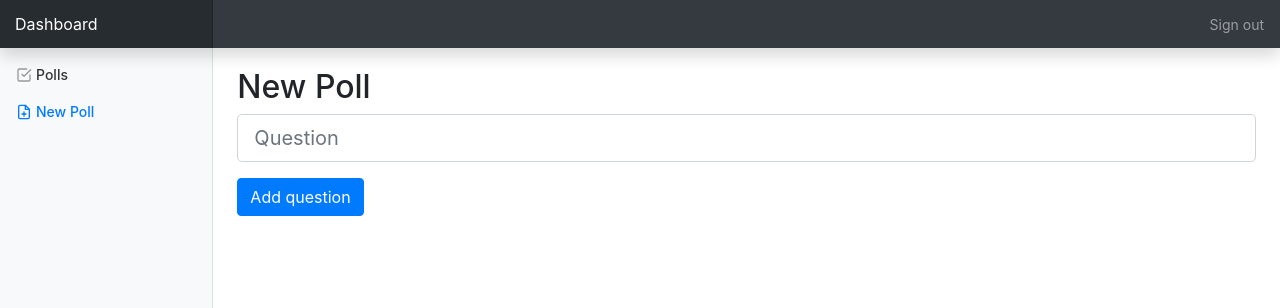
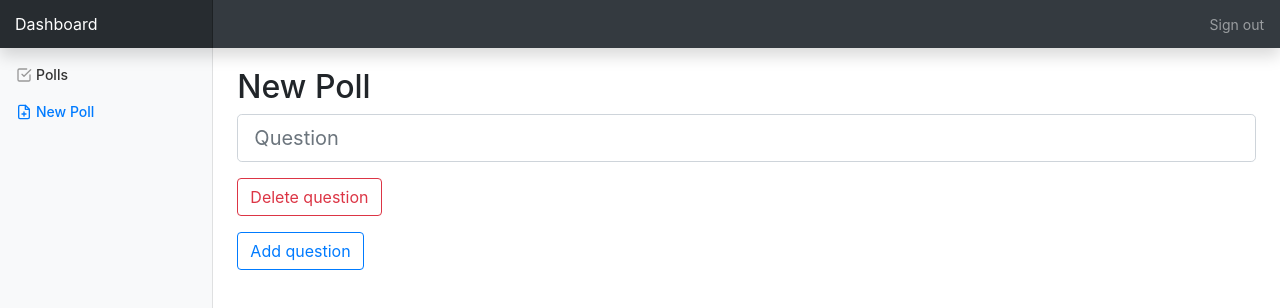
Before and after one commit to georgii-sirotkin/poller, a React (Create React App) app: page /create in a window 1280 px wide. Shown: the top 308 px of the page. Built offline with nearby package versions, Linux system fonts and the light colour scheme.

Commit message:
Enable user to delete questions

```diff
--- a/src/AddPoll.js
+++ b/src/AddPoll.js
@@ -17,7 +17,7 @@ class AddPoll extends React.Component {
       ]
     };
 
-    this.handleAddQuestionButtonClick = this.handleAddQuestionButtonClick.bind(this);
+    this.addQuestion = this.addQuestion.bind(this);
   }
 
   handleQuestionTextChange(index, text) {
@@ -26,10 +26,16 @@ class AddPoll extends React.Component {
     this.setState({questions});
   }
 
-  handleAddQuestionButtonClick() {
+  addQuestion() {
     this.setState({
       questions: this.state.questions.concat({...questionTemplate})
     });
+  }
+
+  removeQuestion(index) {
+    let questions = [...this.state.questions];
+    questions.splice(index, 1);
+    this.setState({questions});
   }
 
   render() {
@@ -37,7 +43,8 @@ class AddPoll extends React.Component {
       return <QuestionInput
               question={question}
               key={index}
-              onQuestionTextChange={(e) => this.handleQuestionTextChange(index, e.target.value)} />
+              onQuestionTextChange={(e) => this.handleQuestionTextChange(index, e.target.value)}
+              onRemoveQuestion={() => this.removeQuestion(index)}/>
     });
 
     return (
@@ -45,7 +52,7 @@ class AddPoll extends React.Component {
           <h1 className="h2">New Poll</h1>
           {questions}
           <div>
-            <Button variant="primary" onClick={this.handleAddQuestionButtonClick}>Add question</Button>
+            <Button variant="outline-primary" onClick={this.addQuestion}>Add question</Button>
           </div>
         </>
     )
--- a/src/QuestionInput.js
+++ b/src/QuestionInput.js
@@ -1,5 +1,6 @@
 import React from 'react';
 import Form from 'react-bootstrap/Form';
+import Button from 'react-bootstrap/Button';
 
 class QuestionInput extends React.Component {
   render() {
@@ -13,6 +14,9 @@ class QuestionInput extends React.Component {
               value={this.props.question.text}
               onChange={this.props.onQuestionTextChange} />
         </Form.Group>
+        <Form.Group>
+          <Button variant="outline-danger" onClick={this.props.onRemoveQuestion}>Delete question</Button>
+        </Form.Group>
       </div>
     );
   }
```
